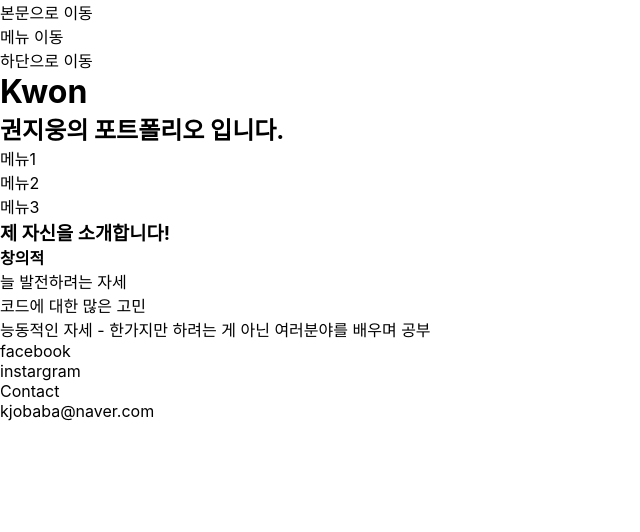
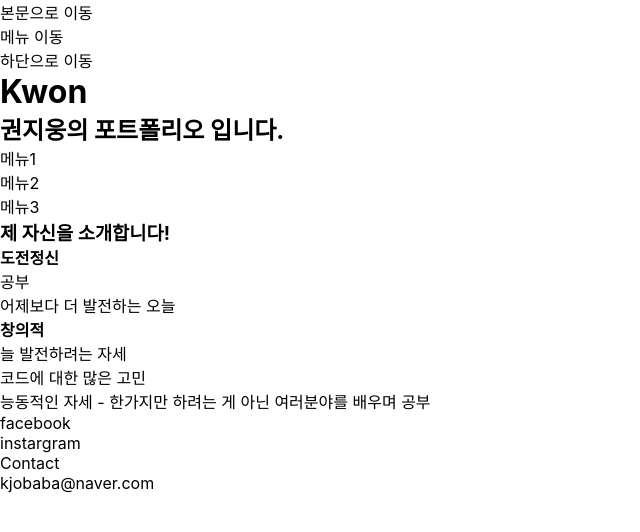
Before and after one commit to KwonJiWoong/kwon, a React (Create React App) app in the folder kwon/: page / in a window 1280 px wide. Shown: the top 532 px of the page, without its empty margins (0-640 px from the left). Built offline with nearby package versions, Linux system fonts and the light colour scheme.

Commit message:
20210721

```diff
--- a/kwon/src/component/AboutMe.js
+++ b/kwon/src/component/AboutMe.js
@@ -3,12 +3,12 @@ import { Component } from "react";
 class AboutMe extends Component {
     render(){
         const _aboutme = this.props.about;
-        let _list_result;
+        let _list_result = new Array();
         const _list = _aboutme.map((_,i) => {
             const _detail = _.detail.map((_detail,j) =>{
                 return <li key={j}>{_detail}</li>;
             })
-           return _list_result = <li><a href="#"><h4 key={i}>{_.title}</h4><ul className="about-def">{_detail}</ul></a></li>;
+           return _list_result[i] = <li><h4 key={i}>{_.title}</h4><ul className="about-def">{_detail}</ul></li>;
         });
 
         return(
--- a/kwon/src/index.js
+++ b/kwon/src/index.js
@@ -2,8 +2,8 @@ import React from 'react';
 import ReactDOM from 'react-dom';
 import './index.css';
 import Kwon from './App';
-import Header from './Header';
-import Footer from './Footer';
+import Header from './header';
+import Footer from './footer';
 import reportWebVitals from './reportWebVitals';
 
 ReactDOM.render(
```
Also changed, not shown: 1 other file (tests, documents, lock files or other folders).
